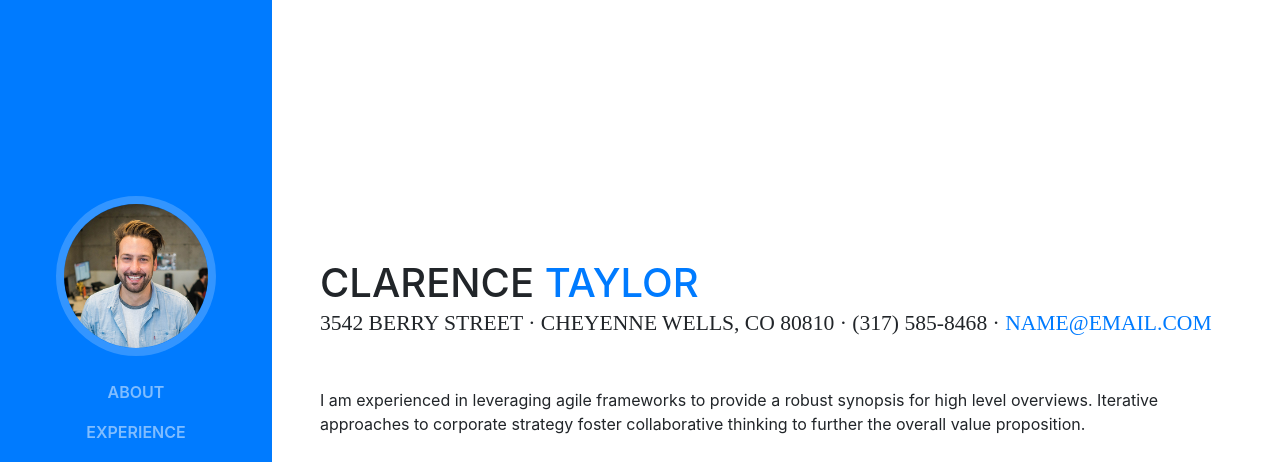
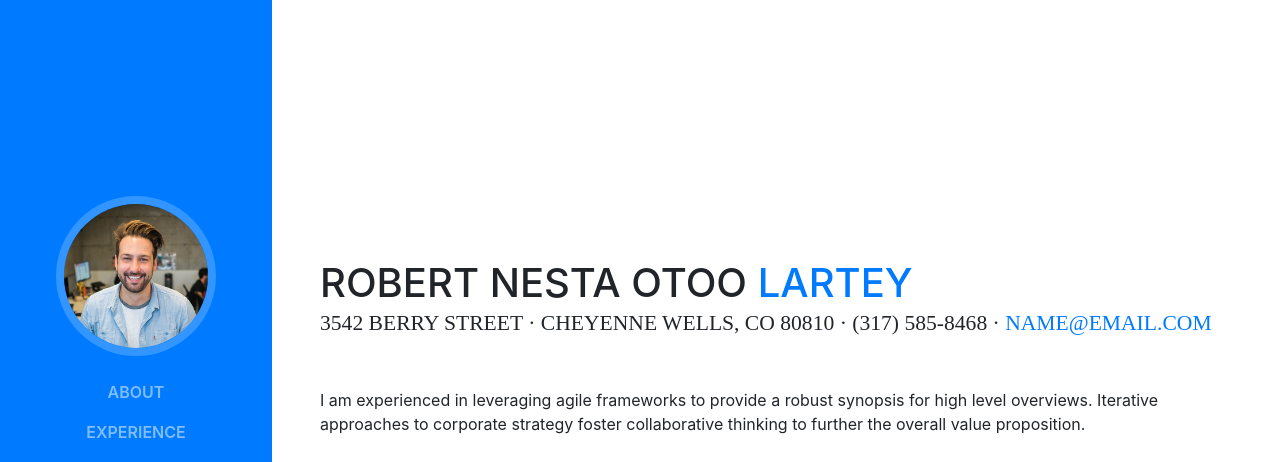
Before and after one commit to Bob2518/Bob2518.github.io, a website with bundled scripts: page index.html in a window 1280 px wide. Shown: the top 462 px of the page. Built offline with nearby package versions, Linux system fonts and the light colour scheme; a web font is replaced by a local one.

Commit message:
I changed the name

```diff
--- a/index.html
+++ b/index.html
@@ -65,8 +65,8 @@
 
       <section class="resume-section p-3 p-lg-5 d-flex d-column" id="about">
         <div class="my-auto">
-          <h1 class="mb-0">Clarence
-            <span class="text-primary">Taylor</span>
+          <h1 class="mb-0">Robert Nesta Otoo
+            <span class="text-primary">Lartey</span>
           </h1>
           <div class="subheading mb-5">3542 Berry Street · Cheyenne Wells, CO 80810 · (317) 585-8468 ·
             <a href="mailto:name@email.com">name@email.com</a>
```
